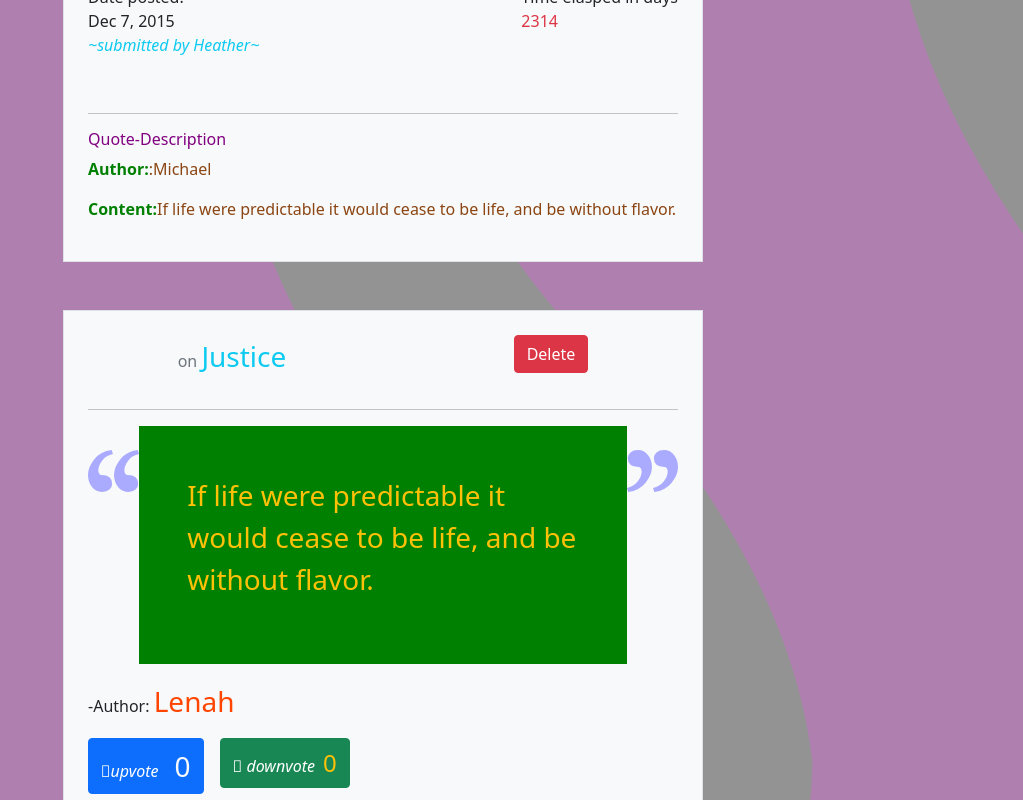
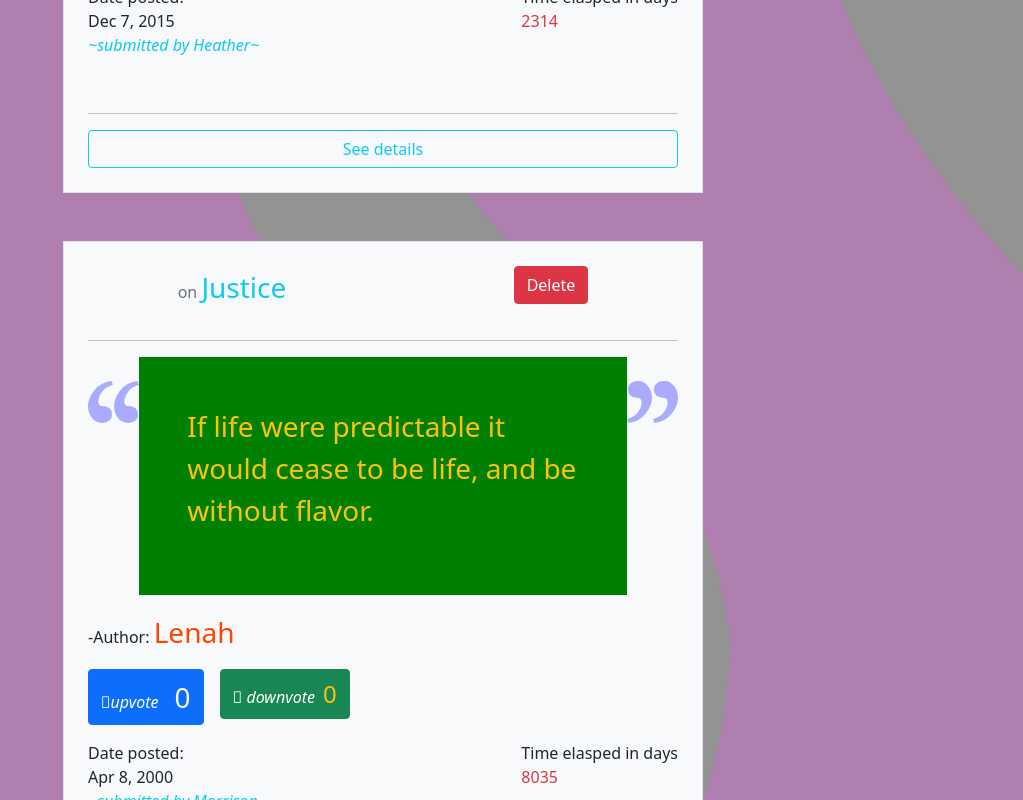
Before and after one commit to Michael-Ogaye/quotes, an Angular app: page / in a window 1280 px wide. Shown: the part 800-1600 px from the top of the page, without its empty margins (257-1280 px from the left). Built offline with nearby package versions, Linux system fonts and the light colour scheme.

Commit message:
ft;quote description toggle logic completed

```diff
--- a/src/app/app.component.html
+++ b/src/app/app.component.html
@@ -53,7 +53,8 @@
 
       <br>
       <hr>
-      <app-quote-des [quote]="i"></app-quote-des>
+      <button (click)="toggledes(index)" class="btn btn-outline-info">See details</button>
+      <app-quote-des *ngIf="i.showDes" [quote]="i"></app-quote-des>
 
 
 
--- a/src/app/app.component.ts
+++ b/src/app/app.component.ts
@@ -104,5 +104,9 @@ allups:number[]=[]
 
 // }
 
+toggledes(ind:number){
+  this.allQuotes[ind].showDes=! this.allQuotes[ind].showDes;
+}
+
 
 }
```
